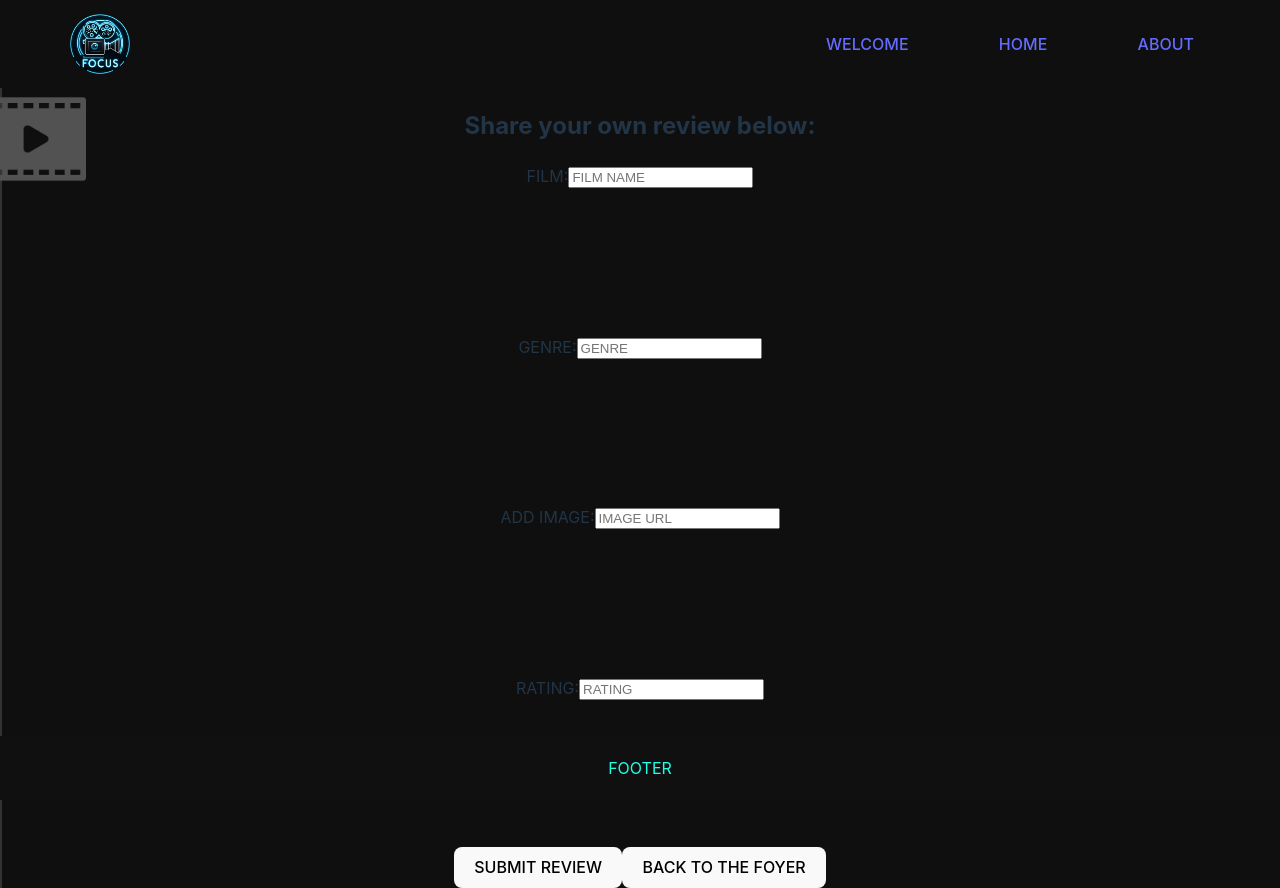
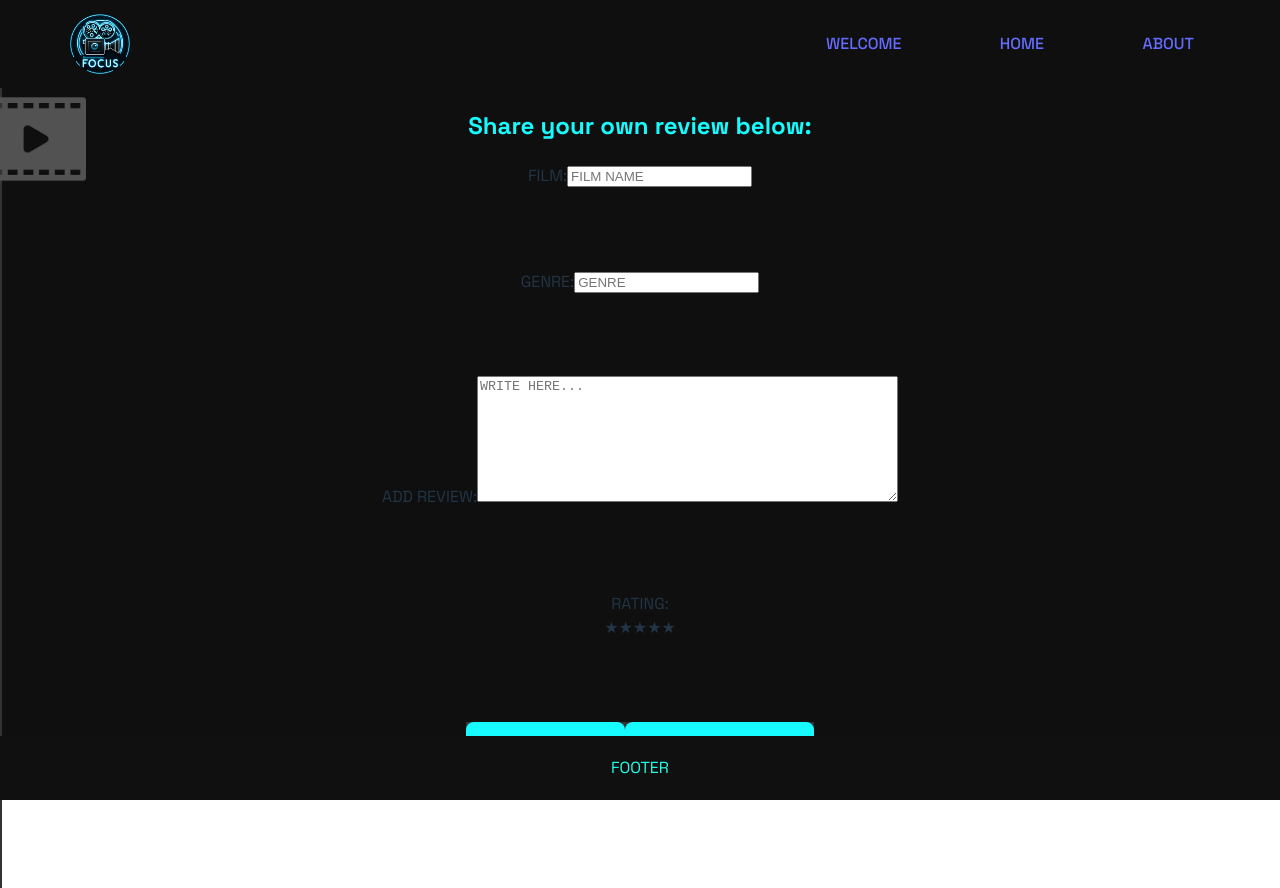
Before and after one commit to Memoryman2022/Project-2, a React (Vite) app in the folder frontend/: page /ReviewForm in a window 1280 px wide. After the commit the page ends 800 px from the top, so only its background shows below. Built offline with nearby package versions, Linux system fonts and the light colour scheme.

Commit message:
about stylings

```diff
--- a/frontend/index.html
+++ b/frontend/index.html
@@ -5,6 +5,11 @@
     <link rel="icon" type="image/svg+xml" href="/vite.svg" />
     <meta name="viewport" content="width=device-width, initial-scale=1.0" />
     <link href="src/App.css" rel="stylesheet" />
+    <link
+      rel="stylesheet"
+      href="https://fonts.googleapis.com/css2?family=Space+Grotesk:wght@400;500;600;700&display=swap"
+    />
+
     <title>Vite + React</title>
   </head>
   <body>
--- a/frontend/src/App.css
+++ b/frontend/src/App.css
@@ -4,6 +4,10 @@
   margin: 0;
   padding: 0;
   text-align: center;
+}
+
+body {
+  font-family: "Space Grotesk", sans-serif;
 }
 
 .main-container {
@@ -106,10 +110,11 @@ nav {
   align-items: center;
   justify-content: space-between;
   width: 100%;
-  height: 100vh;
+  height: 84.5vh;
 }
 
 .form-header {
+  color: #17fbff;
 }
 
 .submit-new-review-form {
@@ -122,9 +127,12 @@ nav {
 }
 
 .form-buttons-div {
+  background-color: #333;
 }
 
 .submit-review-btn-form {
+  color: #333;
+  background-color: #17fbff;
 }
 
 /*********************PAGES**********************/
--- a/frontend/src/components/ReviewForm.jsx
+++ b/frontend/src/components/ReviewForm.jsx
@@ -1,17 +1,49 @@
-import { useState } from "react";
+import React, { useState } from "react";
 import { Link, useNavigate } from "react-router-dom";
+
+const StarRating = ({ value, onChange }) => {
+  const [hoverValue, setHoverValue] = useState(null);
+
+  const handleStarHover = (index) => {
+    setHoverValue(index);
+  };
+
+  const handleStarClick = (index) => {
+    onChange(index);
+  };
+
+  const stars = Array.from({ length: 5 }, (_, index) => index + 1);
+
+  return (
+    <div>
+      {stars.map((index) => (
+        <span
+          key={index}
+          className={
+            index <= (hoverValue || value) ? "star-filled" : "star-empty"
+          }
+          onMouseEnter={() => handleStarHover(index)}
+          onMouseLeave={() => setHoverValue(null)}
+          onClick={() => handleStarClick(index)}
+        >
+          ★
+        </span>
+      ))}
+    </div>
+  );
+};
 
 const NewReviewForm = ({ addReview, reviews, setReviews, reviewData }) => {
   const [name, setName] = useState("");
   const [genre, setGenre] = useState("");
-  const [image, setImage] = useState("");
+  const [review, setReview] = useState("");
   const [rating, setRating] = useState("");
   const nav = useNavigate();
 
   const handleSubmitNewReview = (e) => {
     e.preventDefault();
 
-    if (!name || !genre || !image || !rating) {
+    if (!name || !genre || !review || !rating) {
       alert("Please fill in all fields.");
       return;
     }
@@ -19,7 +51,7 @@ const NewReviewForm = ({ addReview, reviews, setReviews, reviewData }) => {
     const newReview = {
       name,
       genre,
-      image,
+      review,
       rating,
       id: reviews.length + 1,
     };
@@ -27,7 +59,7 @@ const NewReviewForm = ({ addReview, reviews, setReviews, reviewData }) => {
     setReviews([newReview, ...reviews]);
     setName("");
     setGenre("");
-    setImage("");
+    setReview("");
     setRating("");
 
     nav("/");
@@ -66,28 +98,21 @@ const NewReviewForm = ({ addReview, reviews, setReviews, reviewData }) => {
           />
         </label>
         <label>
-          ADD IMAGE:
-          <input
-            type="url"
-            name="image"
-            placeholder="IMAGE URL"
-            value={image}
+          ADD REVIEW:
+          <textarea
+            name="review"
+            placeholder="WRITE HERE..."
+            value={review}
             onChange={(event) => {
-              setImage(event.target.value);
+              setReview(event.target.value);
             }}
+            rows={8}
+            cols={50}
           />
         </label>
         <label>
           RATING:
-          <input
-            type="number"
-            name="rating"
-            placeholder="RATING"
-            value={rating}
-            onChange={(event) => {
-              setRating(event.target.value);
-            }}
-          />
+          <StarRating value={rating} onChange={setRating} />
         </label>
         <div className="form-buttons-div">
           <button className="submit-review-btn-form" type="submit">
--- a/frontend/src/pages/About.jsx
+++ b/frontend/src/pages/About.jsx
@@ -7,7 +7,9 @@ import spotlight from "../assets/spotlight.png";
 function About() {
   return (
     <div className="about-container">
-      <h2>Introducing FOCUS: The Ultimate Film Recommendation Experience.</h2>
+      <h1>FOCUS </h1>
+      <br />
+      <h2>THE ULTIMATE FILM RECOMMENDATION EXPERIENCE</h2>
       <p>
         In a world overwhelmed by endless scrolling and the paradox of choice on
         streaming platforms like Netflix and Amazon Prime, finding the perfect
@@ -68,8 +70,8 @@ function About() {
         recommendations that resonate with your personal taste.
         <br /> <br />
         <h2>
-          Welcome to FOCUS – Where every recommendation is a step closer to your
-          next favorite film.
+          WELCOME TO FOCUS – WHERE EVERY RECOMMENDATION IS A STEP CLOSER TO YOUR
+          NEXT FAVOURITE FILM
         </h2>
       </p>
     </div>
--- a/frontend/src/pages/Welcome.jsx
+++ b/frontend/src/pages/Welcome.jsx
@@ -52,7 +52,7 @@ function Welcome() {
       <div className="content">
         <img className="welcome-logo" src={focusImage} alt="logo" />
 
-        {showLogin ? (
+        {showLogin && (
           <div className="welcome-div">
             <h2>LOGIN</h2>
             <form onSubmit={handleLogin}>
@@ -75,16 +75,12 @@ function Welcome() {
                 />
               </label>
               <div className="login-buttons-div">
-                <Link to="/">
-                  <button className="login-button" type="submit">
-                    SUBMIT
-                  </button>
-                </Link>
+                <button className="login-button" type="submit">
+                  SUBMIT
+                </button>
               </div>
             </form>
           </div>
-        ) : (
-          <img className="logo-image" src={focusImage} alt="Focus" />
         )}
       </div>
     </div>
```
